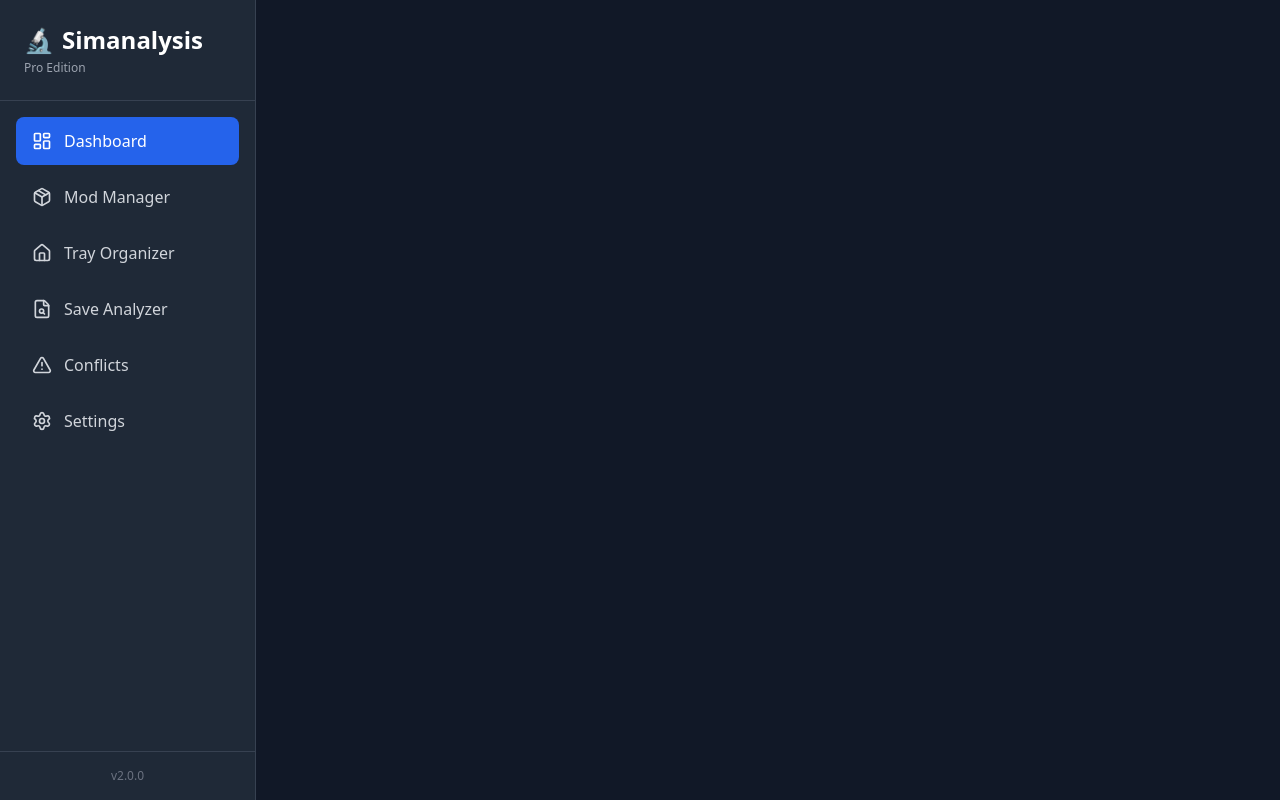
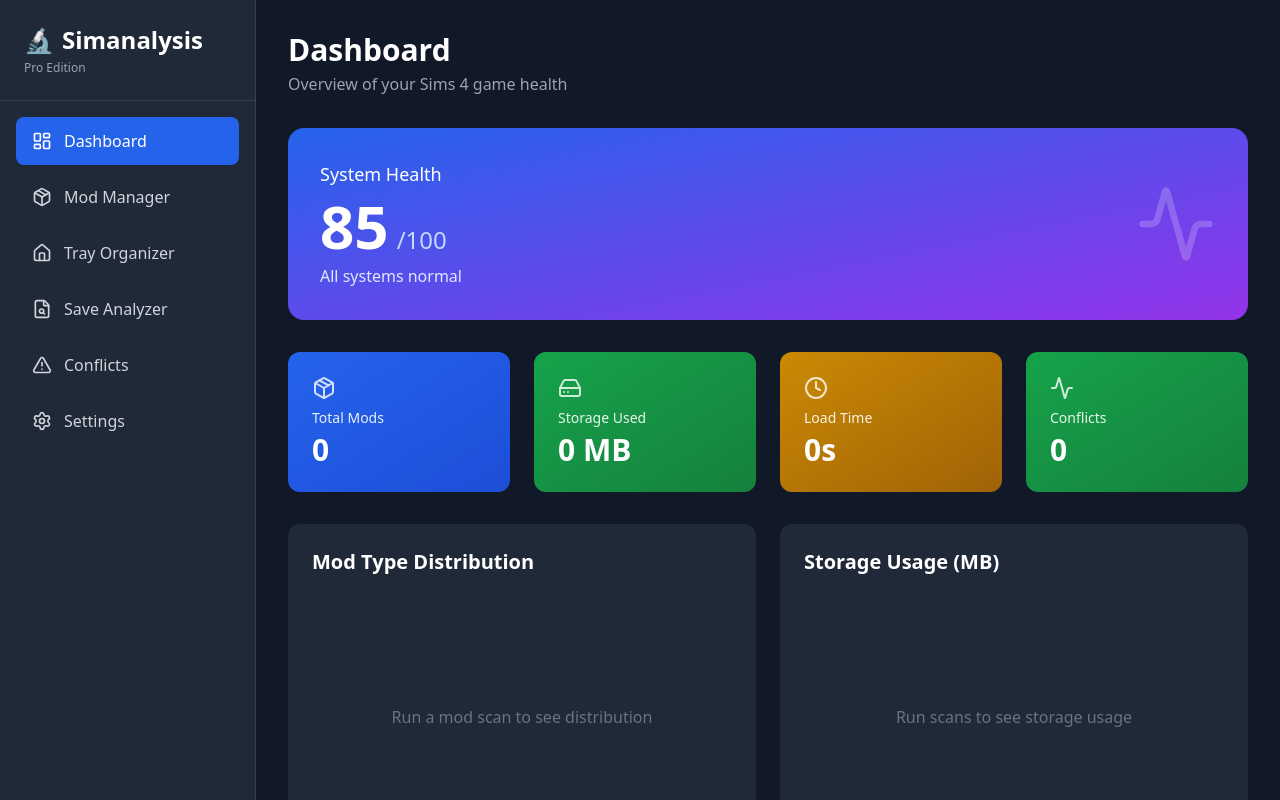
Before and after one commit to justaride/Simanalysis, a React (Vite) app in the folder web/: page / in a window 1280 px wide. Shown: the top 800 px of the page. Built offline with nearby package versions, Linux system fonts and the light colour scheme.

Commit message:
fix: Fix Layout component to render children correctly
Layout was using Outlet but was not used as a layout route. Changed to render children prop.

```diff
--- a/web/src/components/Layout.jsx
+++ b/web/src/components/Layout.jsx
@@ -1,12 +1,12 @@
 import { Outlet } from 'react-router-dom';
 import Sidebar from './Sidebar';
 
-function Layout() {
+function Layout({ children }) {
     return (
         <div className="min-h-screen bg-gray-900 text-white flex">
             <Sidebar />
             <main className="flex-1 overflow-auto">
-                <Outlet />
+                {children}
             </main>
         </div>
     );
```
